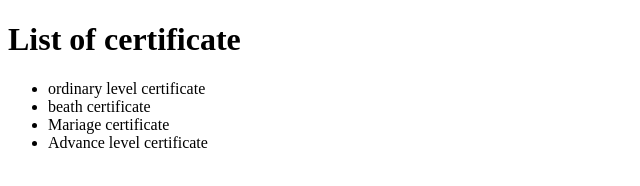
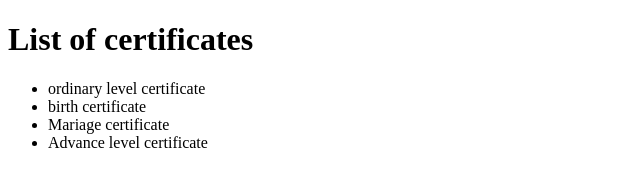
Before and after one commit to francoise2026dev/minipro1, a plain HTML site: page cv.html in a window 1280 px wide. Shown: the full height of the page, 0-640 px from the left. Drawn offline with Linux system fonts and the light colour scheme.

Commit message:
initial commit

```diff
--- a/cv.html
+++ b/cv.html
@@ -6,10 +6,10 @@
     <title>Document</title>
 </head>
 <body>
-    <h1>List of certificate</h1>
+    <h1>List of certificates</h1>
     <ul>
     <li>ordinary level certificate</li>
-    <li>beath certificate</li>
+    <li>birth certificate</li>
     <li>Mariage certificate</li>
     <li>Advance level certificate</li>
     </ul>
```
